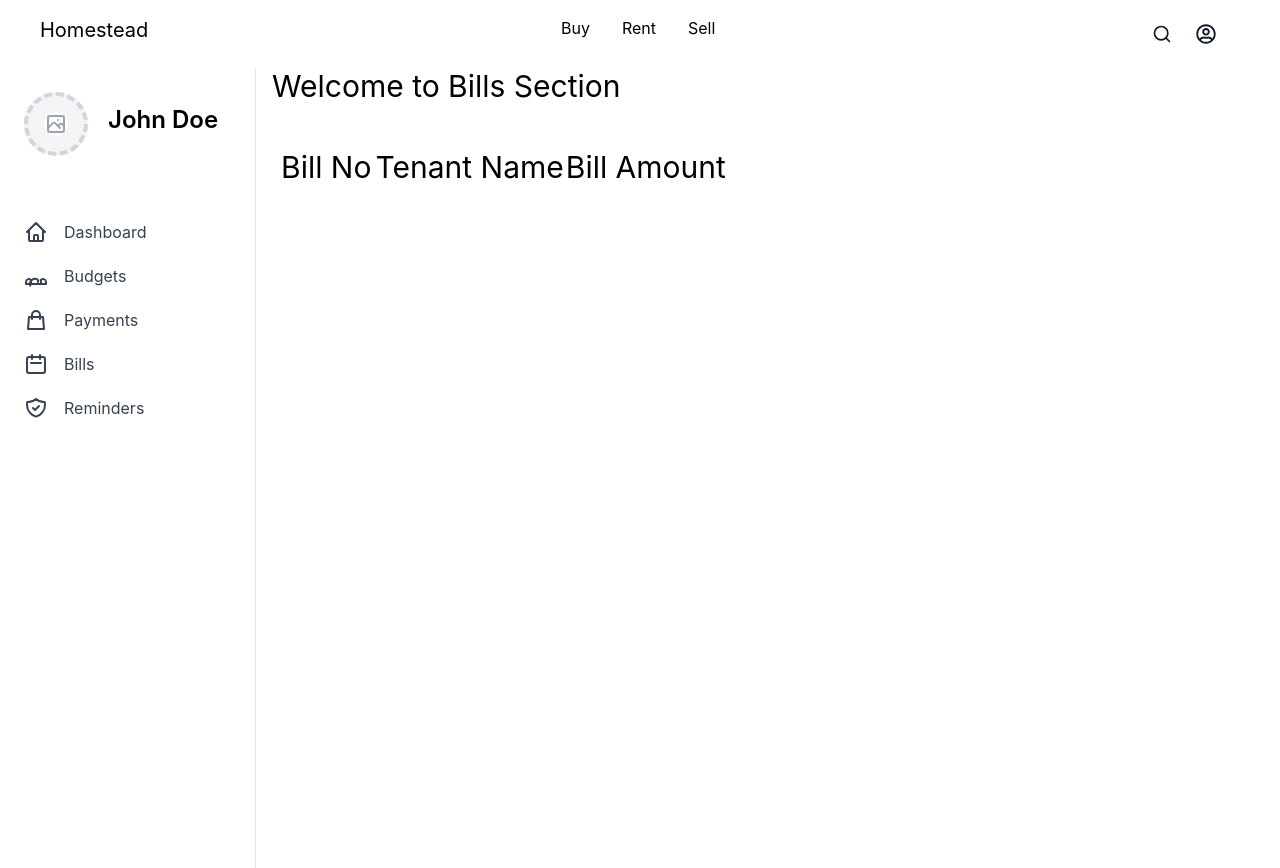
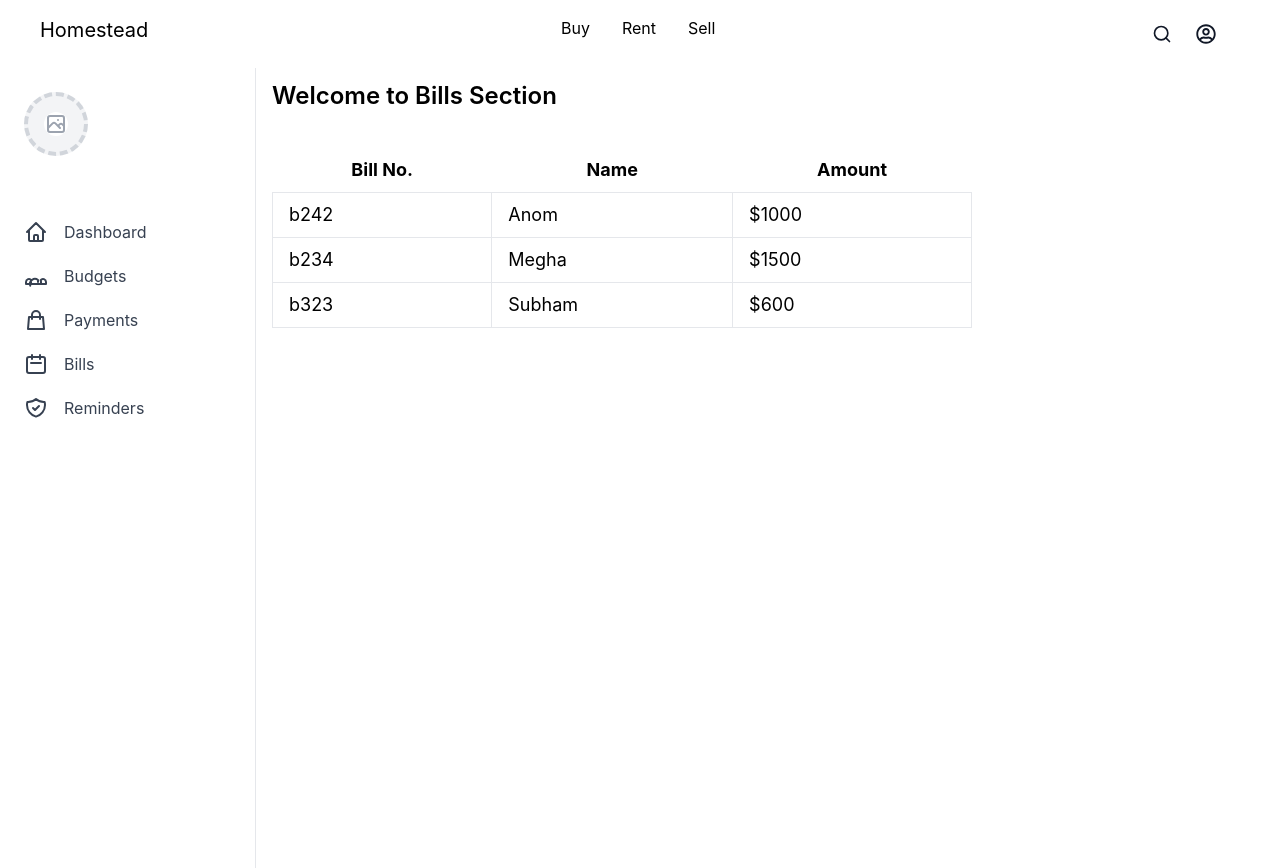
Before and after one commit to samyak-sorron/Homestead, a React (Create React App) app in the folder frontend/: page /owner-bills in a window 1280 px wide. Built offline with nearby package versions, Linux system fonts and the light colour scheme; no server answers.

Commit message:
owner dashboard update

```diff
--- a/frontend/src/components/sidebar.js
+++ b/frontend/src/components/sidebar.js
@@ -1,12 +1,40 @@
-import React, { useState } from 'react';
-
+import React,{useState,useEffect} from 'react'
+import axios from 'axios'
+const URL='http://localhost:8080/api/v1/owner';
 const Sidebar = () => {
   const [profilePic, setProfilePic] = useState(null);
+
+  const [owner,setowner]= useState([])
+  const ownerId=localStorage.getItem('ownerId')
+  const getOwnerInfo= async ()=> {
+    try{
+        const res = await axios.post(URL+'/getOwnerById',{ownerId: ownerId},
+
+        {
+            headers:{
+                Authorization:`Bearer ${localStorage.getItem('token')}`
+            }
+        })
+        // console.log(res);
+        if(res.data.success){
+          setowner(res.data.data)
+        }
+    }catch(error){
+        console.log(error)
+    }
+};
+
+useEffect(()=>{
+  getOwnerInfo();
+},[]);
 
   const handleImageUpload = (e) => {
     const file = e.target.files[0];
     previewFile(file);
  };
+
+
+
 
   const previewFile = (file) => {
     const reader = new FileReader();
@@ -28,7 +56,7 @@ const Sidebar = () => {
           )}
           <input id="user-pic-upload" type="file" onChange={handleImageUpload} className="hidden" />
         </div>
-          <h1 className="text-2xl font-semibold align-middle mt-3">John Doe</h1>
+          <h1 className="text-2xl font-semibold align-middle mt-3">{owner.name}</h1>
       </div>
       <nav className="px-6 mt-10">
         <ul className="space-y-4">
--- a/frontend/src/pages/Owner/bills.js
+++ b/frontend/src/pages/Owner/bills.js
@@ -8,6 +8,11 @@ const Bills = () => {
   useEffect(()=>{
     document.title="DashBoard";
   })
+  const data = [
+    { name: "Anom", bill: "b242", amount: "$1000" },
+    { name: "Megha", bill: "b234", amount: "$1500" },
+    { name: "Subham", bill: "b323", amount: "$600" },
+]
 
 
   return (
@@ -17,20 +22,31 @@ const Bills = () => {
         <Sidebar/>
 
         <div className='text-3xl max-w-full'>
-        <h2>Welcome to Bills Section</h2>
+        <h2 className="text-2xl font-semibold align-middle mt-3" >Welcome to Bills Section</h2>
         <br></br>
-          <div className='card m-2' >
-            <div className='card-body'>
+        <div className="App">
 
+            <table class="table-auto" WIDTH="700">
+                <thead>
+                  <tr >
+                    <th class="px-4 py-2 text-lg">Bill No.</th>
+                    <th class="px-4 py-2 text-lg">Name</th>
+                    <th class="px-4 py-2 text-lg">Amount</th>
+                  </tr>
+                </thead>
+                <tbody>
+                {data.map((val, key) => {
+                    return (
+                  <tr key={key}>
+                    <td class="border px-4 py-2 text-lg">{val.bill}</td>
+                    <td class="border px-4 py-2 text-lg">{val.name}</td>
+                    <td class="border px-4 py-2 text-lg">{val.amount}</td>
+                  </tr>
+                     )
+                    })}
 
-                <tr>
-                    <td>Bill No</td>
-                    <td></td>
-                    <td>Tenant Name</td>
-                    <td>Bill Amount</td>
-                </tr>
-
-            </div>
+  </tbody>
+</table>
         </div>
 
         </div>
--- a/frontend/src/pages/Owner/ownerDashboard.js
+++ b/frontend/src/pages/Owner/ownerDashboard.js
@@ -1,23 +1,22 @@
 import React,{useState,useEffect} from 'react'
-import { useParams } from 'react-router-dom'
 import axios from 'axios'
 import { Navbar, Sidebar } from '../../components'
 const URL='http://localhost:8080/api/v1/owner';
 
 const OwnerDashboard = () => {
-  const [name, setName] = useState('John Doe');
-  const [email, setEmail]= useState('John.Doe@gmail.com')
 
   const [owner,setowner]= useState([])
-  const params= useParams()
+  const ownerId=localStorage.getItem('ownerId')
   const getOwnerInfo= async ()=> {
     try{
-        const res = await axios.post('http://localhost:8080/api/v1/owner/getOwnerById',{ownerId: params.id},
+        const res = await axios.post(URL+'/getOwnerById',{ownerId: ownerId},
+
         {
             headers:{
                 Authorization:`Bearer ${localStorage.getItem('token')}`
             }
         })
+        // console.log(res);
         if(res.data.success){
           setowner(res.data.data)
         }
@@ -30,20 +29,22 @@ useEffect(()=>{
   getOwnerInfo();
 },[]);
 
+
   useEffect(()=>{
     document.title="DashBoard";
   })
 
-// console.log(owner);
-// console.log(setowner)
+
+console.log(owner)
   return (
     <div>
       <Navbar/>
       <div className='grid grid-cols-4'>
         <Sidebar/>
-        <div className='text-3xl'>
-          <h1>Welcome {name}</h1>
-          <h3> Email : {email}</h3>
+        <div className='text-3xl '>
+          <h1 className="text-2xl font-semibold align-middle mt-3">Welcome {owner.name}</h1>
+          <h3 className="text-2xl font-semibold align-middle mt-3"> Email : {owner.email}</h3>
+          <h3 className="text-2xl font-semibold align-middle mt-3"> Phone :{owner.phone}</h3>
         </div>
       </div>
     </div>
--- a/frontend/src/pages/Owner/ownerLogin.js
+++ b/frontend/src/pages/Owner/ownerLogin.js
@@ -39,16 +39,16 @@ const OwnerLogin = () => {
         .then(res => {
           if (res.ok) {
             localStorage.setItem('ownerLoginStatus',true);
-            // localStorage.setItem('ownerId',res.data.owner_id);
+
             return res.json();
           } else {
             throw new Error('Network response was not ok.');
           }
         })
         .then(data => {
-
           if (data.success === true) {
             setLoggedin(true);
+            localStorage.setItem('ownerId',data.data._id);
 
             setTimeout(() => {
               window.location.href = '/';
--- a/frontend/src/pages/Owner/reminders.js
+++ b/frontend/src/pages/Owner/reminders.js
@@ -8,7 +8,11 @@ const Remainders = () => {
   useEffect(()=>{
     document.title="DashBoard";
   })
-
+  const data = [
+    { name: "Anom", remainder: "Yes", amount: "$3000" },
+    { name: "Megha", remainder: "No", amount: "$500" },
+    { name: "Subham", remainder: "Yes", amount: "$1100" },
+]
 
   return (
     <div>
@@ -17,20 +21,48 @@ const Remainders = () => {
         <Sidebar/>
 
         <div className='text-3xl max-w-full'>
-        <h2>Welcome to Remainders Section</h2>
+        <h2 className="text-2xl font-semibold align-middle mt-3"> Welcome to Remainders Section</h2>
         <br></br>
-          <div className='card m-2' >
-            <div className='card-body'>
+        <div className="App">
+        <table class="table-auto" WIDTH="700">
+                <thead>
+                  <tr >
+                    <th class="px-4 py-2 text-lg">Tenant Name</th>
+                    <th class="px-4 py-2 text-lg">Due Amount</th>
+                    <th class="px-4 py-2 text-lg">Reminder</th>
+                  </tr>
+                </thead>
+                <tbody>
+                {data.map((val, key) => {
+                    return (
+                  <tr key={key}>
+                    <td class="border px-4 py-2 text-lg">{val.name}</td>
+                    <td class="border px-4 py-2 text-lg">{val.amount}</td>
+                    <td class="border px-4 py-2 text-lg">{val.remainder}</td>
+                  </tr>
+                     )
+                    })}
+
+  </tbody>
+</table>
 
 
+            {/* <table   WIDTH="700">
                 <tr>
-                    <td> Tenant Name</td>
-                    <td></td>
-                    <td>Due Amount</td>
-                    <td>Send remainder</td>
+                    <th>Tenant Name</th>
+                    <th>Due Amount</th>
+                    <th>Send Remainder</th>
                 </tr>
-
-            </div>
+                {data.map((val, key) => {
+                    return (
+                        <tr  key={key}>
+                            <td>{val.name}</td>
+                            <td >{val.amount}</td>
+                            <td >{val.remainder}</td>
+                        </tr>
+                    )
+                })}
+            </table> */}
         </div>
 
         </div>
```
Also changed, not shown: 1 other file (tests, documents, lock files or other folders).
